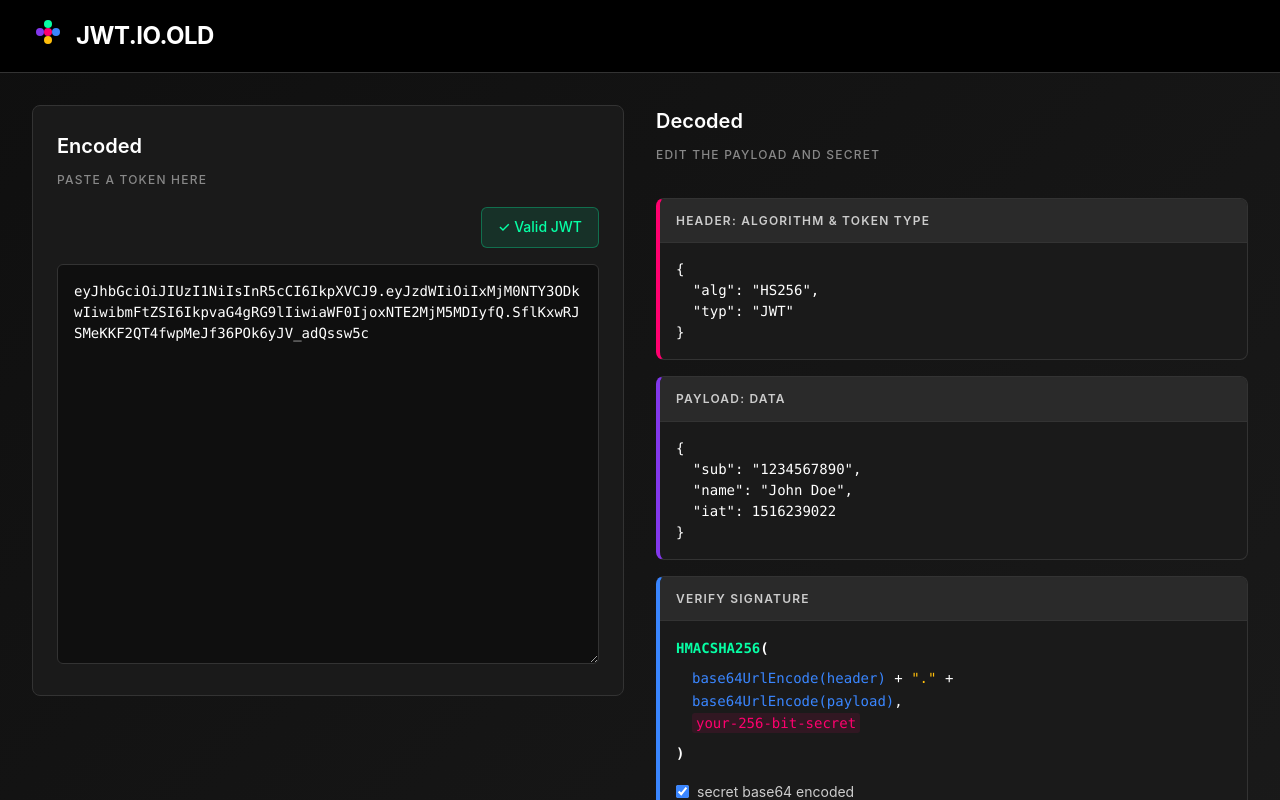
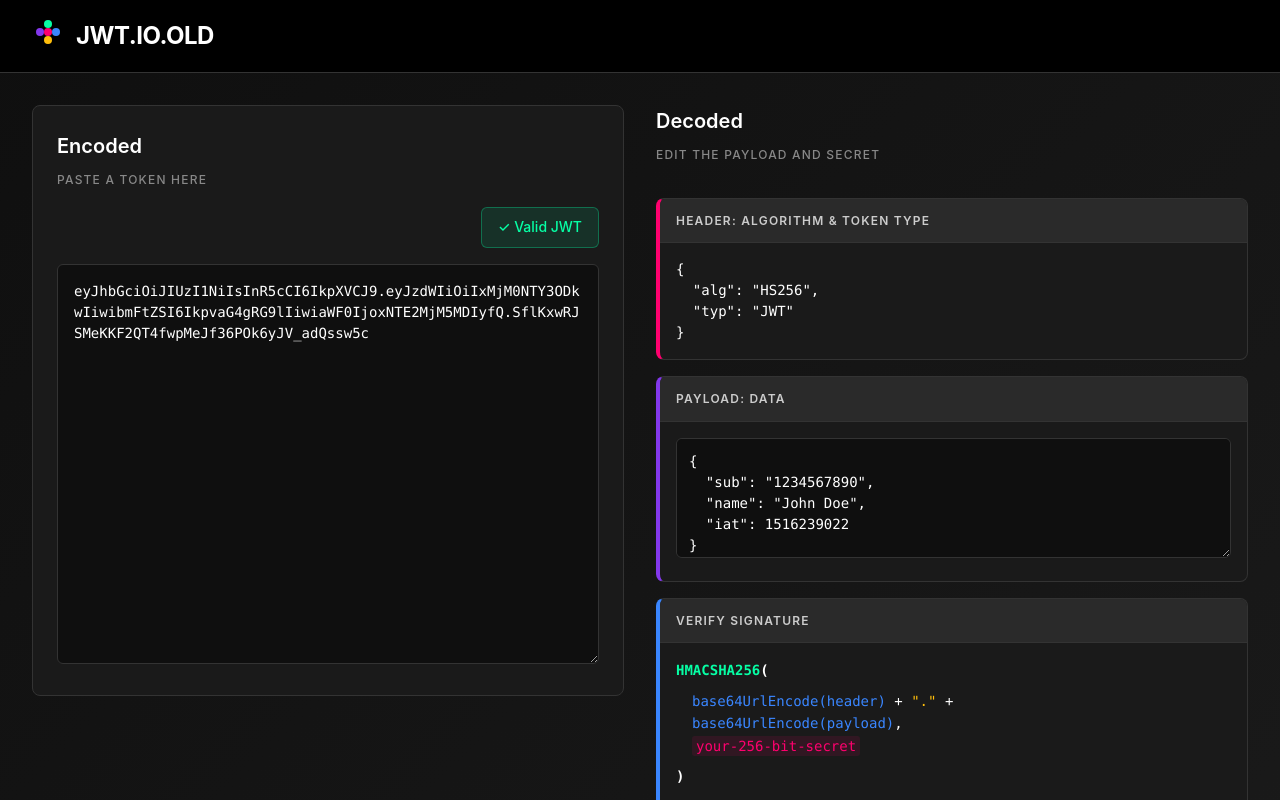
Before and after one commit to Feliperojas2601/jwt.io.old, an Angular app: page / in a window 1280 px wide. Built offline with nearby package versions, Linux system fonts and the light colour scheme.

Commit message:
feat: Implement JSON input for payload and update JWT encoding logic

```diff
--- a/src/app/app.css
+++ b/src/app/app.css
@@ -190,6 +190,32 @@
     margin: 0;
 }
 
+.json-input {
+    width: 100%;
+    min-height: 120px;
+    background-color: #0f0f0f;
+    border: 1px solid #333;
+    border-radius: 6px;
+    padding: 0.75rem;
+    color: #ffffff;
+    font-family: 'Monaco', 'Menlo', 'Ubuntu Mono', monospace;
+    font-size: 0.875rem;
+    line-height: 1.5;
+    resize: vertical;
+    outline: none;
+    word-break: break-word;
+    overflow-wrap: break-word;
+}
+
+.json-input:focus {
+    border-color: #555;
+    box-shadow: 0 0 0 2px rgba(255, 255, 255, 0.1);
+}
+
+.json-input::placeholder {
+    color: #666;
+}
+
 .header-part {
     border-left: 4px solid #ff006e;
 }
@@ -339,6 +365,11 @@
         font-size: 0.8rem;
     }
 
+    .json-input {
+        min-height: 100px;
+        font-size: 0.8rem;
+    }
+
     .encoded-controls {
         gap: 0.5rem;
     }
@@ -380,23 +411,28 @@
 }
 
 .jwt-input:focus,
+.json-input:focus,
 .nav-link:hover {
     transform: translateY(-1px);
 }
 
-.jwt-input::-webkit-scrollbar {
+.jwt-input::-webkit-scrollbar,
+.json-input::-webkit-scrollbar {
     width: 8px;
 }
 
-.jwt-input::-webkit-scrollbar-track {
+.jwt-input::-webkit-scrollbar-track,
+.json-input::-webkit-scrollbar-track {
     background: #0f0f0f;
 }
 
-.jwt-input::-webkit-scrollbar-thumb {
+.jwt-input::-webkit-scrollbar-thumb,
+.json-input::-webkit-scrollbar-thumb {
     background: #333;
     border-radius: 4px;
 }
 
-.jwt-input::-webkit-scrollbar-thumb:hover {
+.jwt-input::-webkit-scrollbar-thumb:hover,
+.json-input::-webkit-scrollbar-thumb:hover {
     background: #555;
 }
--- a/src/app/app.html
+++ b/src/app/app.html
@@ -56,7 +56,12 @@
                 <div class="decoded-part payload-part">
                     <div class="part-label">PAYLOAD: DATA</div>
                     <div class="json-content">
-                        <pre class="json-display">{{payloadJson()}}</pre>
+                        <textarea
+                            class="json-input"
+                            [value]="payloadJson()"
+                            (input)="onPayloadInput($event)"
+                            placeholder="Payload JSON">
+                        </textarea>
                     </div>
                 </div>
                 <div class="decoded-part signature-part">
--- a/src/app/app.ts
+++ b/src/app/app.ts
@@ -58,6 +58,31 @@
         return parts.length === 3 && parts.every(part => part.length > 0);
     });
 
+    private base64UrlEncode(str: string): string {
+        return btoa(str)
+            .replace(/\+/g, '-')
+            .replace(/\//g, '_')
+            .replace(/=/g, '');
+    }
+
+    protected onPayloadInput(event: Event): void {
+        try {
+            const target = event.target as HTMLTextAreaElement;
+            const newPayloadJson = target.value;
+            const payloadObj = JSON.parse(newPayloadJson);
+            const parts = this.encodedJwt().split('.');
+            if (parts.length === 3) {
+                const headerPart = parts[0];
+                const newPayloadPart = this.base64UrlEncode(JSON.stringify(payloadObj));
+                const signaturePart = parts[2];
+                const newJwt = `${headerPart}.${newPayloadPart}.${signaturePart}`;
+                this.encodedJwt.set(newJwt);
+            }
+        } catch (error) {
+            console.warn('Invalid JSON in payload');
+        }
+    }
+
     protected onJwtInput(event: Event): void {
         const target = event.target as HTMLTextAreaElement;
         this.encodedJwt.set(target.value.trim());
```
